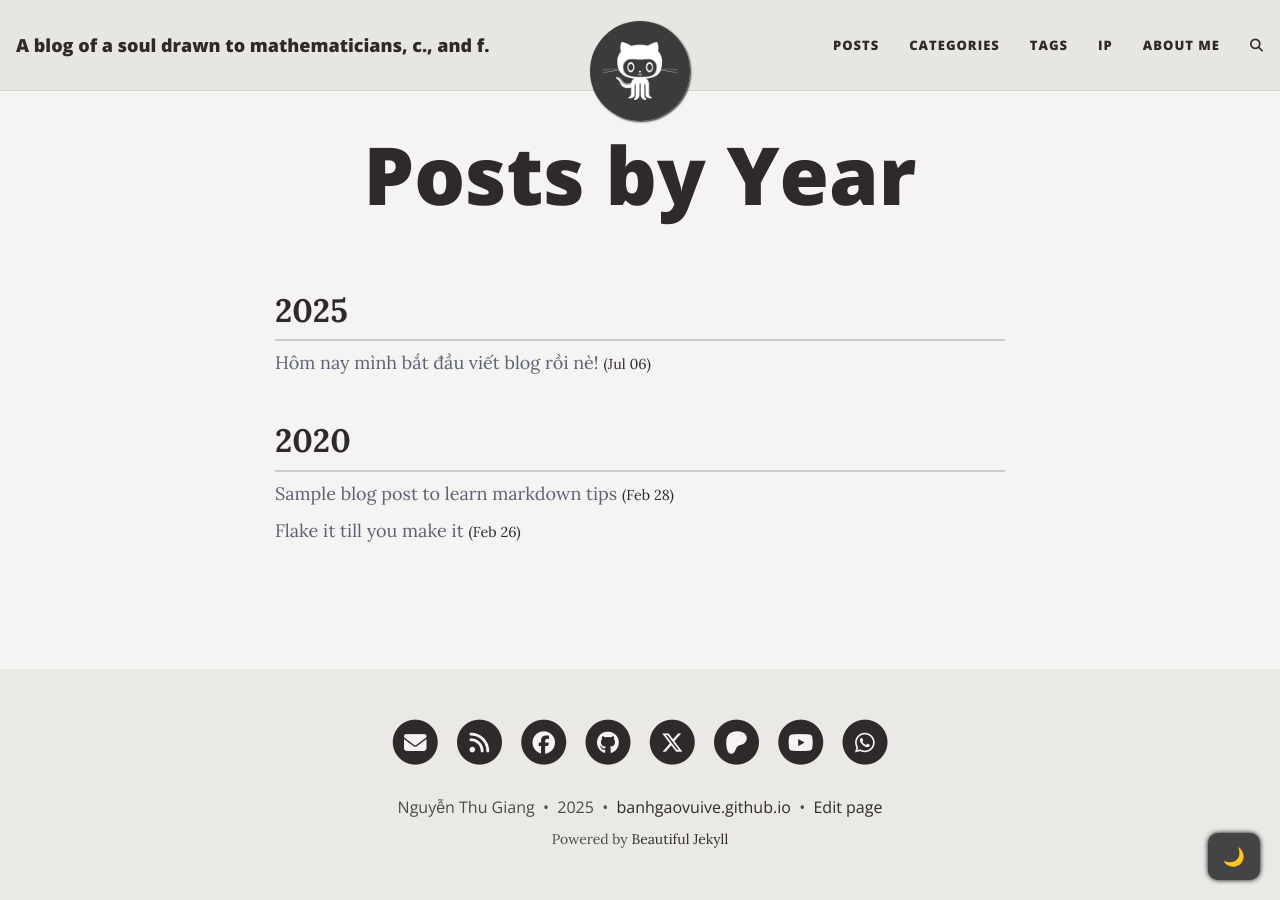
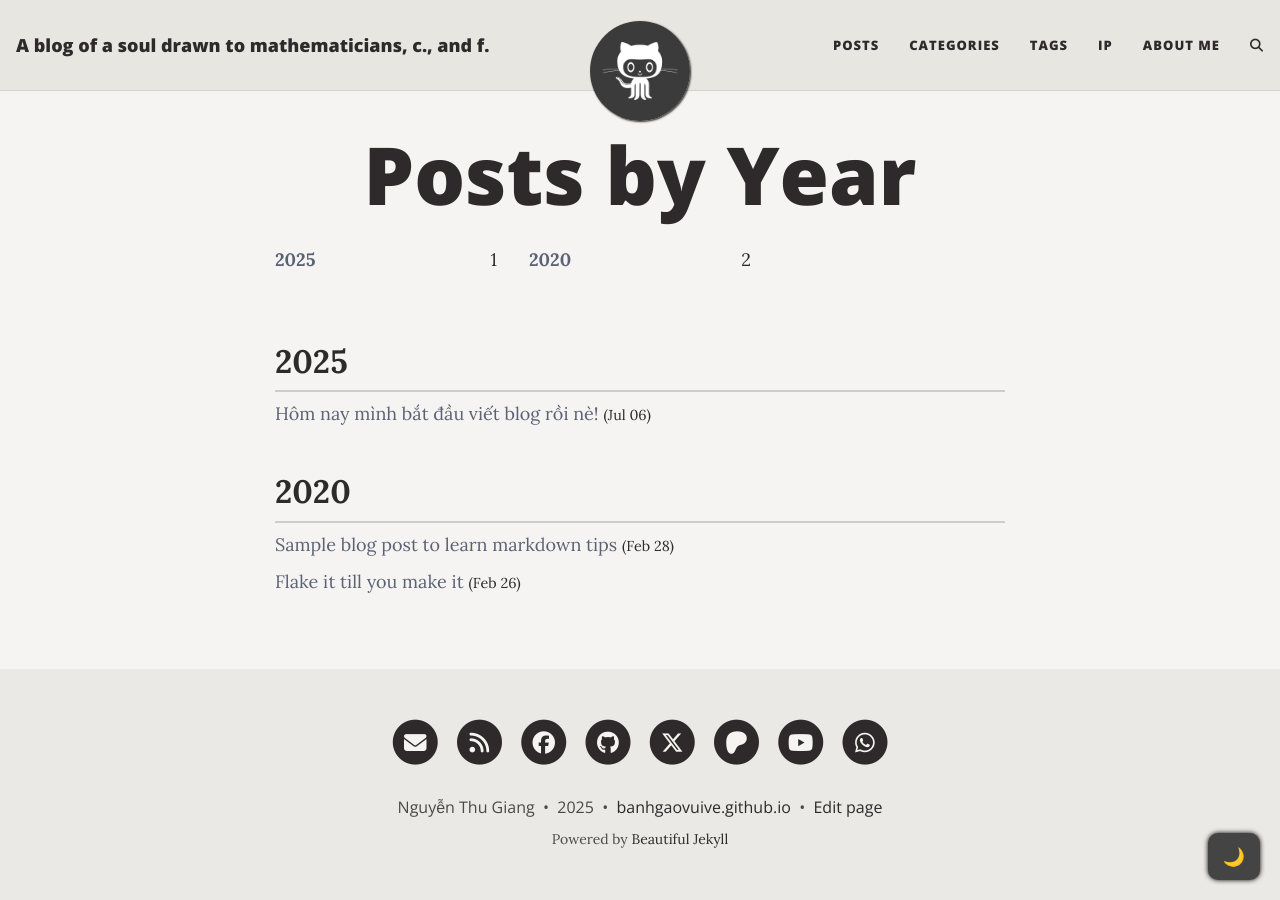
Before and after one commit to banhgaovuive/banhgaovuive.github.io, a Jekyll site: the page built from pages/posts.md, in a window 1280 px wide. Built offline with Jekyll 4.4.1, drawn with Linux system fonts in a browser that asks for light colours; comment, search, counter and statistics services are not loaded.

Commit message:
Update posts.md

```diff
--- a/pages/posts.md
+++ b/pages/posts.md
@@ -5,6 +5,28 @@ permalink: /posts/
 ---
 
 <style>
+/* Phần bảng năm */
+.year-list {
+  display: flex;
+  flex-wrap: wrap;
+  gap: 2rem;
+  margin-bottom: 3rem;
+}
+
+.year-column {
+  flex: 1 1 200px;
+}
+
+.year-column ul {
+  list-style: none;
+  padding: 0;
+}
+
+.year-column li {
+  margin-bottom: 10px;
+}
+
+/* Phần hiển thị từng năm */
 .year-title {
   margin-top: 2.5rem;
   margin-bottom: 0.5rem;
@@ -24,6 +46,36 @@ permalink: /posts/
 }
 </style>
 
+<!-- BẢNG DANH SÁCH NĂM + SỐ BÀI -->
+{% assign posts_by_year = site.posts | group_by_exp: "post", "post.date | date: '%Y'" %}
+{% assign sorted_years = posts_by_year | sort: "name" | reverse %}
+{% assign numPerColumn = sorted_years | size | divided_by: 3 | plus: 1 %}
+{% assign columns = sorted_years | size | divided_by: numPerColumn | plus: 1 %}
+
+<div class="year-list">
+  {% assign year_index = 0 %}
+  {% for column in (1..columns) %}
+    <div class="year-column">
+      <ul>
+        {% for year in sorted_years %}
+          {% if year_index < numPerColumn %}
+            <li>
+              <a href="#{{ year.name }}">
+                <strong>{{ year.name }}</strong>
+              </a>
+              <span style="float:right">{{ year.items | size }}</span>
+            </li>
+            {% assign year_index = year_index | plus: 1 %}
+          {% endif %}
+        {% endfor %}
+      </ul>
+    </div>
+    {% assign sorted_years = sorted_years | slice: numPerColumn, sorted_years.size %}
+    {% assign year_index = 0 %}
+  {% endfor %}
+</div>
+
+<!-- DANH SÁCH BÀI VIẾT THEO TỪNG NĂM -->
 <div class="post-list">
   {% assign posts_by_year = site.posts | group_by_exp: "post", "post.date | date: '%Y'" %}
   {% assign sorted_years = posts_by_year | sort: "name" | reverse %}
```
